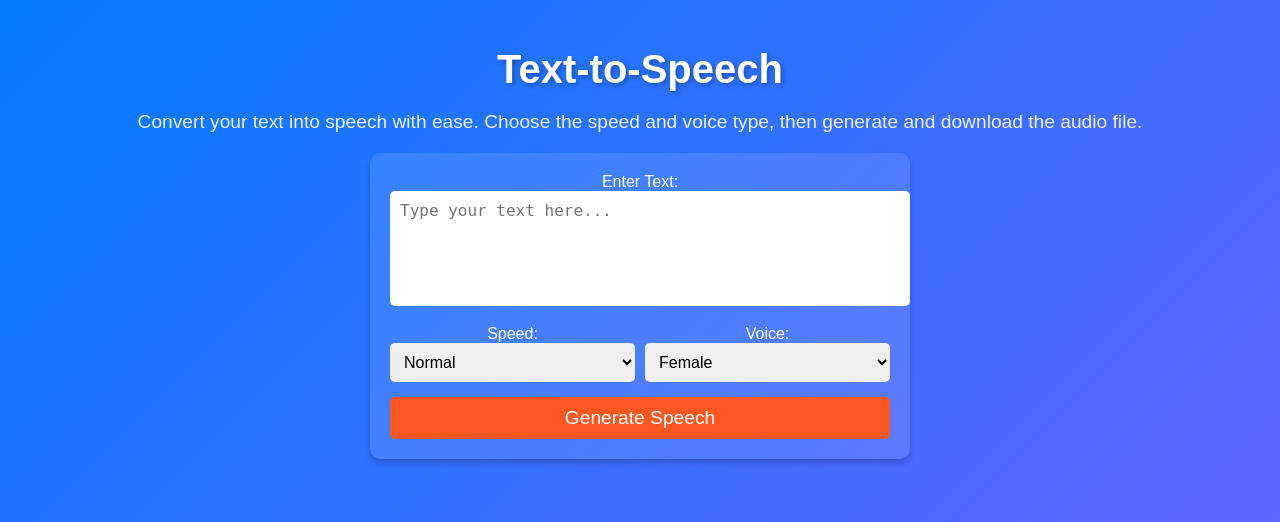
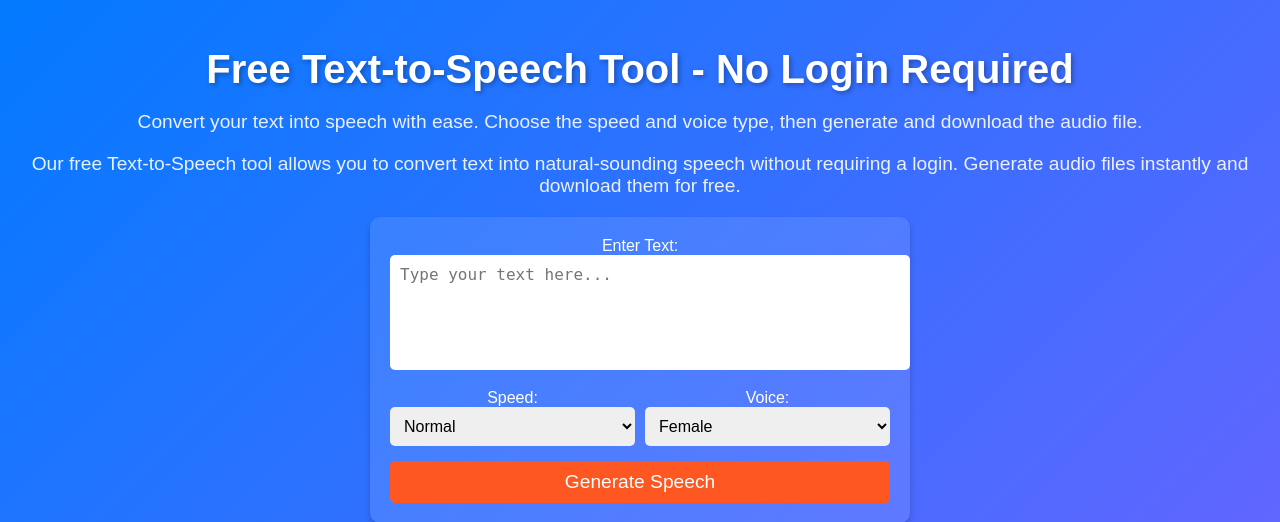
Before and after one commit to AadityaWahal/Utility-Website, a Flask app: page /tts in a window 1280 px wide. Shown: the part 52-574 px from the top of the page. Run offline with Flask 3, Linux system fonts and the light colour scheme.

Commit message:
Update tts.html

```diff
--- a/templates/tts.html
+++ b/templates/tts.html
@@ -4,8 +4,26 @@
 {% block title %}Text-to-Speech{% endblock %}
 
 {% block content %}
-<h1>Text-to-Speech</h1>
+<head>
+    <title>Free Text-to-Speech Tool - No Login Required</title>
+    <meta name="description" content="Convert text to speech for free without login. Use our easy-to-use Text-to-Speech tool to generate audio files instantly.">
+    <meta name="keywords" content="text to speech, free text to speech, no login text to speech, tts tool, text to audio">
+    <meta name="author" content="Utility Website">
+    <script type="application/ld+json">
+    {
+      "@context": "https://schema.org",
+      "@type": "WebPage",
+      "name": "Free Text-to-Speech Tool - No Login Required",
+      "description": "Convert text to speech for free without login. Use our easy-to-use Text-to-Speech tool to generate audio files instantly.",
+      "url": "https://utilitywebsite.onrender.com/tts",
+      "keywords": ["text to speech", "free text to speech", "no login text to speech", "tts tool", "text to audio"]
+    }
+    </script>
+</head>
+
+<h1>Free Text-to-Speech Tool - No Login Required</h1>
 <p>Convert your text into speech with ease. Choose the speed and voice type, then generate and download the audio file.</p>
+<p>Our free Text-to-Speech tool allows you to convert text into natural-sounding speech without requiring a login. Generate audio files instantly and download them for free.</p>
 
 <div class="tts-container">
     <form id="ttsForm">
```
